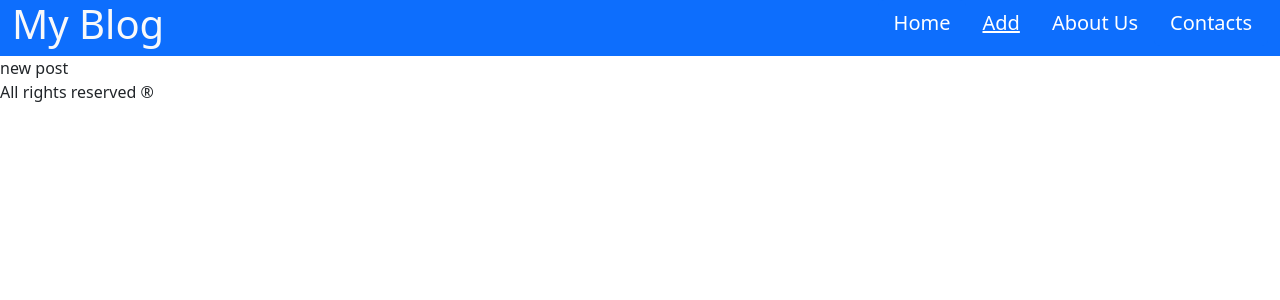
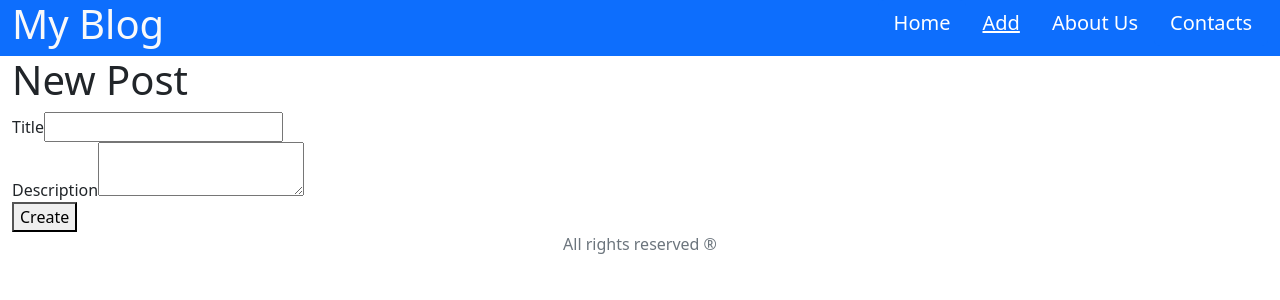
Before and after one commit to SwireLGD/Homework-63, a React (Vite) app: page /new-post in a window 1280 px wide. Shown: the top 300 px of the page. Built offline with nearby package versions, Linux system fonts and the light colour scheme.

Commit message:
Added code for Post, Posts, newPost containers. Added ability to edit posts

```diff
--- a/package.json
+++ b/package.json
@@ -12,6 +12,7 @@
   "dependencies": {
     "axios": "^1.6.7",
     "bootstrap": "^5.3.2",
+    "date-fns": "^3.3.1",
     "react": "^18.2.0",
     "react-dom": "^18.2.0",
     "react-router-dom": "^6.22.0"
--- a/src/App.tsx
+++ b/src/App.tsx
@@ -1,10 +1,11 @@
 import { Route, Routes } from "react-router-dom";
 import Footer from "./Components/Footer/Footer";
 import Header from "./Components/Header/Header";
-import Posts from './Containers/Posts/Posts';
+import Posts from "./Containers/Posts/Posts";
 import NewPost from "./Containers/NewPost/NewPost";
 import AboutUs from "./Containers/AboutUs/AboutUs";
 import Contacts from "./Containers/Contacts/Contacts";
+import Post from "./Containers/Post/Post"
 
 const App = () => {
 
@@ -13,12 +14,14 @@ const App = () => {
       <header>
         <Header />
       </header>
-      <main>
+      <main className="container-fluid">
         <Routes>
           <Route path="/" element={<Posts />} />
           <Route path="/new-post" element={<NewPost />} />
           <Route path="/about-us" element={<AboutUs />} />
           <Route path="/contacts" element={<Contacts />} />
+          <Route path="/posts/:id" element={<Post />} />
+          <Route path="/posts/:id/edit" element={<NewPost />}/>
           <Route path="*" element={<h1>Not Found</h1>} />
         </Routes>
       </main>
--- a/src/Components/Footer/Footer.tsx
+++ b/src/Components/Footer/Footer.tsx
@@ -1,7 +1,7 @@
 const Footer = () => {
     return (
         <footer>
-            <p className="FooterText">
+            <p className="text-center text-secondary">
                 All rights reserved ®
             </p>
         </footer>
--- /dev/null
+++ b/src/Components/Loader/Loader.tsx
@@ -0,0 +1,7 @@
+const Loader = () => {
+    return (
+        <div className="loader">Loading...</div>
+    );
+};
+
+export default Loader;
--- a/src/Containers/NewPost/NewPost.tsx
+++ b/src/Containers/NewPost/NewPost.tsx
@@ -1,8 +1,81 @@
+import { useCallback, useEffect, useState } from "react";
+import { useNavigate, useParams } from "react-router-dom";
+import axiosApi from "../../axiosApi";
+
 const NewPost = () => {
+    const params = useParams();
+    const navigate = useNavigate();
+
+    const [post, setPost] = useState({ title: '', description: ''});
+
+    useEffect(() => {
+        const fetchPost = async () => {
+            if (params.id) {
+                try {
+                    const response = await axiosApi.get('/posts/' + params.id + '.json');
+                    setPost({ title: response.data.title, description: response.data.description })
+                } catch (error) {
+                    console.error('Failed to fetch data', error);
+                }
+            }
+        };
+
+        fetchPost();
+    }, [params.id]);
+
+    const handleChange = useCallback((e: React.ChangeEvent<HTMLInputElement | HTMLTextAreaElement>) => {
+        const { name, value } = e.target;
+        setPost(prev => ({...prev, [name]: value}));
+    }, []);
+
+    const handleSubmit = useCallback(async (e: React.FormEvent<HTMLFormElement>) => {
+        e.preventDefault();
+
+        const updatedPost = {
+            ...post,
+            createdAt: new Date().toISOString()
+          };
+
+        try {
+          if (params.id) {
+            await axiosApi.put('/posts/' + params.id + '.json', updatedPost);
+          } else {
+            await axiosApi.post('/posts.json', updatedPost);
+          }
+          navigate('/');
+        } catch (error) {
+          console.error("Failed to submit post", error);
+        }
+      }, [params.id, post, navigate]);
+
     return (
         <div>
-            new post
+      <h1>{params.id ? 'Edit Post' : 'New Post'}</h1>
+      <form onSubmit={handleSubmit}>
+        <div>
+          <label htmlFor="title">Title</label>
+          <input
+            id="title"
+            name="title"
+            type="text"
+            value={post.title}
+            onChange={handleChange}
+            required
+          />
         </div>
+        <div>
+          <label htmlFor="description">Description</label>
+          <textarea
+            id="description"
+            name="description"
+            value={post.description}
+            onChange={handleChange}
+            required
+          ></textarea>
+        </div>
+        <button type="submit">{params.id ? 'Edit' : 'Create'}</button>
+      </form>
+    </div>
     );
 };
 
--- /dev/null
+++ b/src/Containers/Post/Post.tsx
@@ -0,0 +1,50 @@
+import { useCallback, useEffect, useState } from "react";
+import { Link, useParams } from "react-router-dom";
+import { ApiPost } from "../../types";
+import axiosApi from "../../axiosApi";
+import Loader from "../../Components/Loader/Loader";
+import {format} from "date-fns";
+
+const Post = () => {
+    const params = useParams();
+
+    const [post, setPost] = useState<ApiPost | null>(null);
+    const [isLoading, setIsLoading] = useState(false);
+
+    const fetchPost = useCallback(async () => {
+        setIsLoading(true);
+        const response = await axiosApi.get<ApiPost | null>('/posts/' + params.id + '.json');
+        setPost(response.data);
+        setIsLoading(false);
+    }, [params.id]);
+
+    useEffect(() => {
+        void fetchPost();
+    }, [fetchPost]);
+
+    let postArea = <Loader />
+
+    if (!isLoading && post) {
+        postArea = (
+            <div className="card mt-4 p-4">
+                <span className="text-muted fs-6 ">Created on: {format(post.createdAt,'dd.MM.yyyy HH:mm')}</span>
+                <h2>{post.title}</h2>
+                <article>
+                    {post.description}
+                </article>
+                <div className="mt-3">
+                    <button className="btn btn-danger">Delete</button>
+                    <Link to={'/posts/' + params.id + '/edit'} className="btn btn-success ms-3">Edit</Link>
+                </div>
+            </div>
+        )
+    } else if (!isLoading && !post) {
+        postArea = (
+            <h1>Not Found</h1>
+        )
+    }
+
+    return postArea;
+};
+
+export default Post;
--- a/src/Containers/Posts/Posts.tsx
+++ b/src/Containers/Posts/Posts.tsx
@@ -1,7 +1,41 @@
+import { useCallback, useEffect, useState } from 'react';
+import { ApiPosts, Post } from "../../types";
+import axiosApi from "../../axiosApi";
+import { Link } from "react-router-dom";
+import {format} from "date-fns";
+
 const Posts = () => {
+    const [posts, setPosts] = useState<Post[]>([]);
+
+    const fetchPosts = useCallback(async () => {
+        const response = await axiosApi.get<ApiPosts | null>('/posts.json');
+        const posts = response.data;
+
+        if (posts) {
+            setPosts(Object.keys(posts).map(id => ({
+                ...posts[id],
+                id
+            })));
+        } else {
+            setPosts([]);
+        }
+    }, []);
+
+    useEffect(() => {
+        void fetchPosts();
+    }, [fetchPosts]);
+
     return (
-        <div>
-            posts
+        <div className="mt-3 d-flex flex-column gap-3">
+            {posts.map(post => (
+                <div key={post.id} className="card">
+                    <div className="card-body">
+                        <span className="text-muted fs-6 ">Created on: {format(post.createdAt,'dd.MM.yyyy HH:mm')}</span>
+                        <h6>{post.title}</h6>
+                        <Link className="btn btn-primary" to={'/posts/' + post.id}>Read more &gt;&gt;</Link>
+                    </div>
+                </div>
+            ))}
         </div>
     );
 };
--- /dev/null
+++ b/src/axiosApi.ts
@@ -0,0 +1,7 @@
+import axios from "axios";
+
+const axiosApi = axios.create ({
+    baseURL: 'https://arsenchernov-blog-default-rtdb.europe-west1.firebasedatabase.app'
+});
+
+export default axiosApi;
```
Also changed, not shown: src/types.d.ts (added, +13 -0 lines), 1 other file (tests, documents, lock files or other folders).
